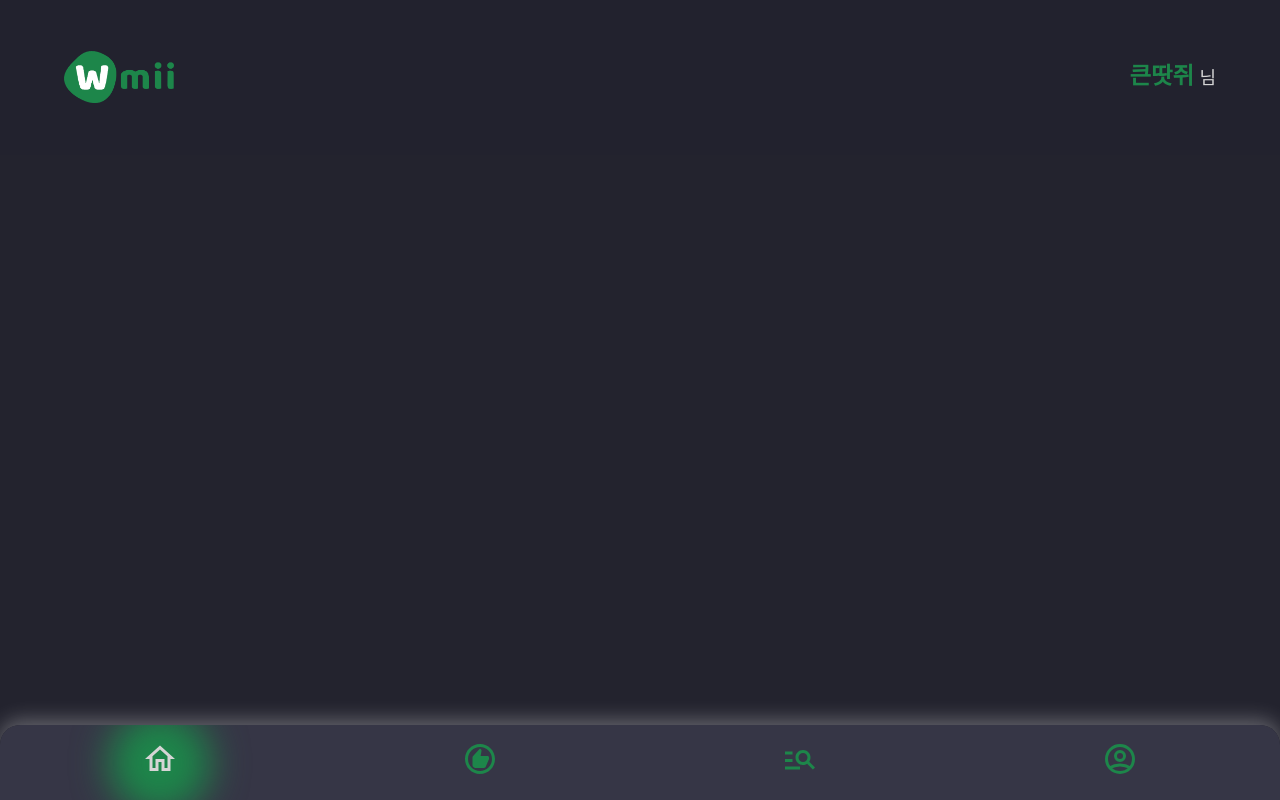
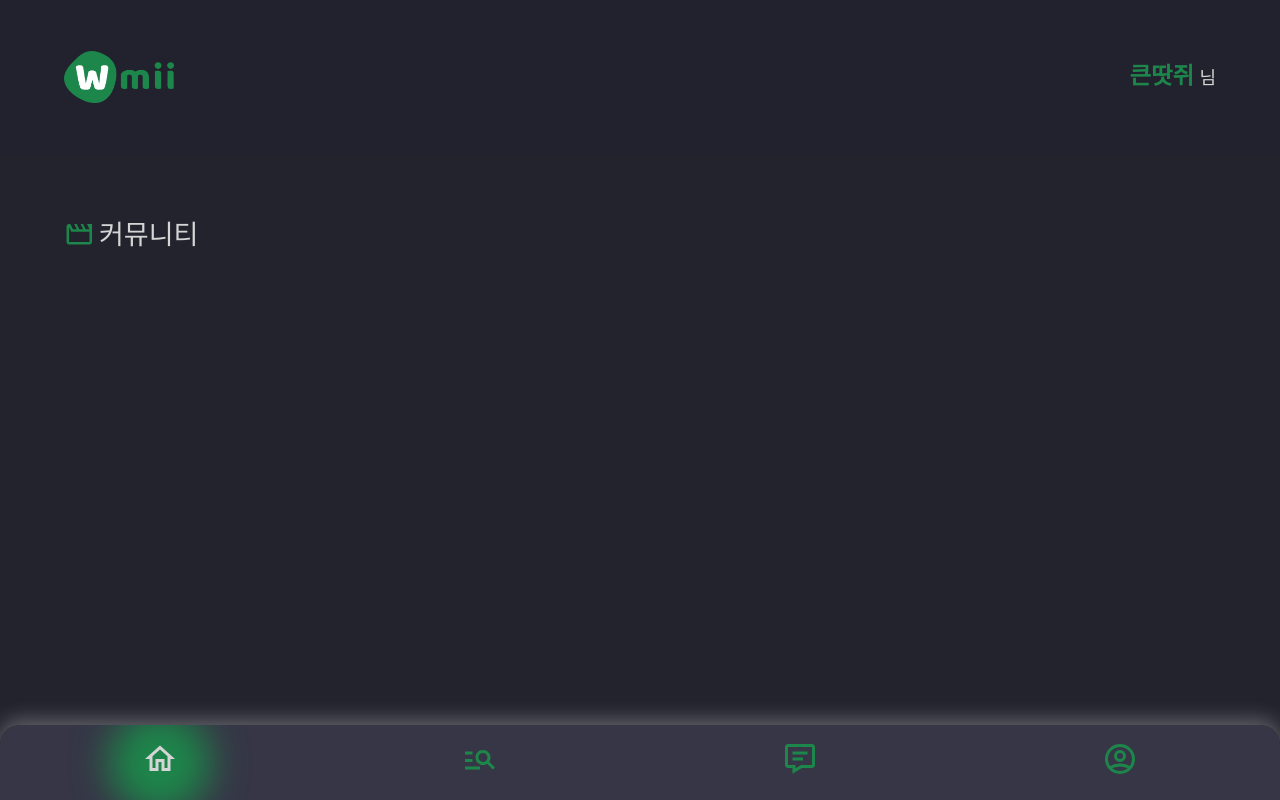
Before and after one commit to devwoodie/wmii-frontend, a React (Create React App) app: page /community in a window 1280 px wide. Before the commit this address had no page. Built offline with nearby package versions, Linux system fonts and the light colour scheme.

Commit message:
feat : 영화 추천 페이지 -> 커뮤니티 페이지 변경

```diff
--- a/src/App.js
+++ b/src/App.js
@@ -1,12 +1,14 @@
 import './css/style.css';
 import Home from "./component/Home";
-import Recommend from "./component/Recommend";
+import Community from "./component/Community";
 import Search from "./component/Search";
 import MyInfo from "./component/MyInfo";
 import MyInfoDetail from "./component/MyInfoDetail";
 import MovieDetail from "./component/MovieDetail";
-import { MdOutlineHome, MdOutlineRecommend, MdOutlineManageSearch } from 'react-icons/md';
+import { MdOutlineHome, MdOutlineMessage, MdOutlineManageSearch } from 'react-icons/md';
 import { HiOutlineUserCircle } from 'react-icons/hi';
+import { BiMessageDetail } from 'react-icons/bi';
+
 import { Routes, Route, Link, useNavigate } from 'react-router-dom';
 import {useEffect, useState} from "react";
 
@@ -26,7 +28,7 @@ const App = () => {
             </div>
             <Routes>
                 <Route path="/" element={<Home apiUrl={apiUrl} navigate={navigate} setPageIndex={setPageIndex} Link={Link} />} />
-                <Route path="/recommend" element={<Recommend />} />
+                <Route path="/community" element={<Community />} />
                 <Route path="/search" element={<Search apiUrl={apiUrl} />} />
                 <Route path="/myinfo" element={<MyInfo HiOutlineUserCircle={HiOutlineUserCircle} navigate={navigate} />} />
                 <Route path="/myinfo/detail" element={<MyInfoDetail />} />
@@ -41,8 +43,8 @@ const NavTab = ({navigate,pageIndex,setPageIndex}) => {
     return(
         <div className="navi-wrap">
             <button className={pageIndex === 0 ? "navi-btn active" : "navi-btn"} onClick={() => {navigate('/'); setPageIndex(0)}}><MdOutlineHome/></button>
-            <button className={pageIndex === 1 ? "navi-btn active" : "navi-btn"} onClick={() => {navigate('/recommend'); setPageIndex(1)}}><MdOutlineRecommend /></button>
-            <button className={pageIndex === 2 ? "navi-btn active" : "navi-btn"} onClick={() => {navigate('/search'); setPageIndex(2)}}><MdOutlineManageSearch /></button>
+            <button className={pageIndex === 1 ? "navi-btn active" : "navi-btn"} onClick={() => {navigate('/search'); setPageIndex(1)}}><MdOutlineManageSearch /></button>
+            <button className={pageIndex === 2 ? "navi-btn active" : "navi-btn"} onClick={() => {navigate('/community'); setPageIndex(2)}}><BiMessageDetail /></button>
             <button className={pageIndex === 3 ? "navi-btn active" : "navi-btn"} onClick={() => {navigate('/myinfo'); setPageIndex(3)}}><HiOutlineUserCircle /></button>
         </div>
     )
--- /dev/null
+++ b/src/component/Community.js
@@ -0,0 +1,16 @@
+import {MdOutlineMovieCreation} from "react-icons/md";
+import axios from "axios";
+import {useEffect, useState} from "react";
+
+const Community = () => {
+
+    return(
+        <div className="Community inner">
+            <h2 className="wrap-tit"><span className="tit-icon"><MdOutlineMovieCreation/></span> 커뮤니티</h2>
+
+        </div>
+    )
+}
+
+
+export default Community;
--- a/src/component/Recommend.js
+++ /dev/null
@@ -1,17 +0,0 @@
-import {MdOutlineMovieCreation} from "react-icons/md";
-import RecommendList from './RecommendList';
-import axios from "axios";
-import {useEffect, useState} from "react";
-
-const Recommend = () => {
-
-    return(
-        <div className="Recommend inner">
-            <h2 className="wrap-tit"><span className="tit-icon"><MdOutlineMovieCreation/></span> 내게 맞는 영화 추천</h2>
-
-        </div>
-    )
-}
-
-
-export default Recommend;
--- a/src/component/RecommendList.js
+++ /dev/null
@@ -1,18 +0,0 @@
-const RecommendList = ({isGenre}) => {
-    console.log(isGenre)
-    return(
-        <div className="RecommendList SearchMovies">
-            <div className="search-movie-list">
-                <div className="search-movie-poster"><img src="" alt="movie-poster" /></div>
-                <span className="movie-title">올빼미</span>
-                <div className="sub-title">
-                    <span className="genre">2022</span>
-                    <span className="bar">|</span>
-                    <span className="opening-date">평점: 4.5</span>
-                </div>
-            </div>
-        </div>
-    )
-}
-
-export default RecommendList;
--- a/src/css/_recommend.scss
+++ b/src/css/_community.scss
@@ -1,7 +1,7 @@
 @import './mixin.scss';
 
-//recommend
-.Recommend{
+//community
+.Community{
   margin-bottom: 100px;
 
 }
--- a/src/css/style.css
+++ b/src/css/style.css
@@ -48,7 +48,7 @@
   justify-content: space-between;
 }
 
-.Recommend {
+.Community {
   margin-bottom: 100px;
 }
 
--- a/src/css/style.scss
+++ b/src/css/style.scss
@@ -1,5 +1,5 @@
 @import './home';
-@import './recommend';
+@import './community';
 @import './search';
 @import './mixin';
 @import './myinfo';
```
Also changed, not shown: 2 other files (tests, documents, lock files or other folders).
